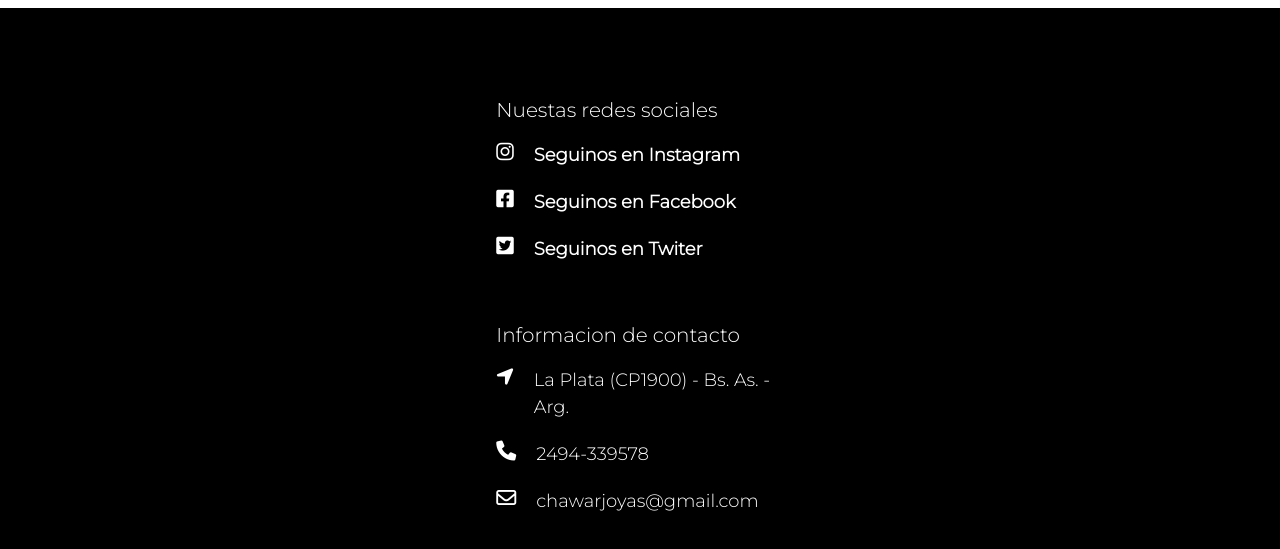
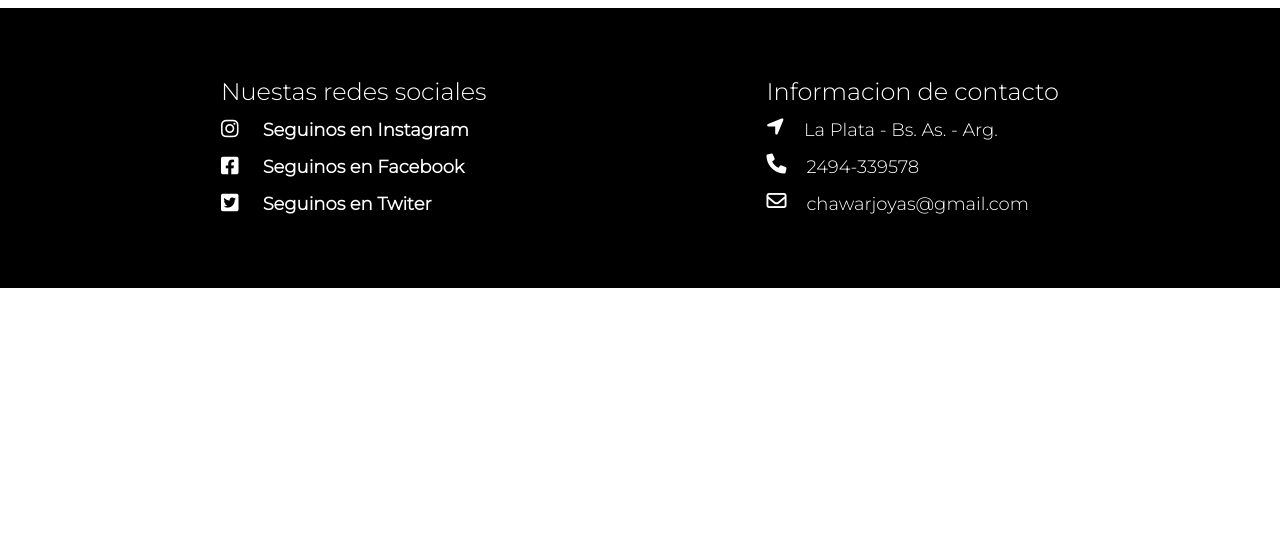
Before and after one commit to Bruno-Bonarelli/chawar-joyas-branch, a website: page index.html in a window 1280 px wide. Shown: the part 1067-1616 px from the top of the page. After the commit the page ends 1355 px from the top, so only its background shows below. Drawn offline with Linux system fonts and the light colour scheme.

Commit message:
version final uno

```diff
--- a/index.html
+++ b/index.html
@@ -146,7 +146,7 @@
                     <h4>Informacion de contacto</h4>
                     <div class="row2">
                         <i class="fas fa-location-arrow"></i>
-                        <label>La Plata (CP1900) - Bs. As. - Arg.</label>
+                        <label>La Plata - Bs. As. - Arg.</label>
 
                     </div>
 
--- a/sass/_media-queris-desktop.scss
+++ b/sass/_media-queris-desktop.scss
@@ -46,18 +46,13 @@
 
         ul li a {
             transition: all 10s ease 3;
-
         }
 
         ul li a:hover {
             color: $amarillo;
             box-shadow: 2px 2px 2px #e4e9e9da;
-
         }
-
     }
-
-
 
     #grid-header {
         display: grid;
@@ -79,7 +74,6 @@
                 width: 130px;
             }
         }
-
 
         ul {
             grid-area: navegacion;
@@ -429,11 +423,9 @@
     /* FOOOTER */
 
     //MIXING
-    @mixin tamaño ($ancho, $alto) {
-
+    @mixin tamaño($ancho, $alto) {
         width: $ancho;
         height: $alto;
-
     }
     //FIN MIXING
 
@@ -445,32 +437,124 @@
     //Maps
 
     footer {
-
         background-color: $secundario;
         color: $primario;
 
         .container-footer-all {
-
-
-            margin: auto;
             padding: 30px;
             background-color: $secundario;
+            margin-top: 40px;
+            margin-bottom: 40px;
 
             .container-body {
                 display: flex;
+                flex-direction: row;
                 justify-content: space-around;
                 background-color: $secundario;
+                margin-top: 0px;
+                margin-bottom: 0px;
+
+                .column1 {
+                    margin-right: 140px;
+
+                    .hilera label a {
+                        color: white;
+                        font-size: 18px;
+                        margin-top: 0px;
+                        text-decoration: none;
+                        list-style-type: none;
+                        margin-left: 20px;
+                        text-align: center;
+                    }
+
+                    .hilera {
+                        margin-top: 10px;
+
+                        background-color: $secundario;
+
+                        .fa-instagram {
+                            font-size: 20px;
+                        }
+
+                        .fa-facebook-square {
+                            font-size: 20px;
+                        }
+
+                        .fa-twitter-square {
+                            @extend .fa-facebook-square;
+                        }
+                    }
+
+                    .hilera img {
+                        @include tamaño(36px, 36px);
+                    }
+
+                    .hilera label {
+                        margin-top: 0px;
+                        color: $blanco;
+                    }
+
+                    .hilera label a:hover {
+                        color: $amarillo;
+                    }
+                }
+
+                .column2 {
+                    margin-top: 0px;
+                    margin-left: 140px;
+
+                    .row2 {
+                        label {
+                            margin-left: 0px;
+                            font-size: 18px;
+
+                        }
+                    }
+
+                    .row2 {
+                        margin-top: 10px;
+                        display: flex;
+                        max-width: auto;
+
+
+                        .fa-location-arrow {
+                            font-size: 20px ;
+                        }
+
+                        .fa-phone {
+                            font-size: 20px ;
+                        }
+
+                        .fa-envelope {
+                            font-size: 20px ;
+                        }
+
+
+                    }
+
+                    .row2 img {
+                        @include tamaño (36px, 36px)
+                    }
+
+                    .row2 label {
+                        margin-left: 20px;
+                        margin-top: 0px;
+                        max-width: 250px;
+                    }
+
+
+                }
 
 
 
-                .column1 {
-                    max-width: 600px;
+                /* .column1 {
+
                     background-color: $secundario;
 
 
                     .hilera {
                         margin-top: 20px;
-                        display: flex;
+
                         background-color: $secundario;
 
 
@@ -506,16 +590,16 @@
 
 
 
-                }
+                } */
 
-                .column1 h4 {
+                /* .column1 h4 {
                     font-size: 20px;
                     color: $blanco;
                 }
 
 
                 .column2 {
-                    max-width: 600px;
+
 
 
                     .row2 {
@@ -554,21 +638,14 @@
 
                 .column2 h4 {
                     font-size: 20px;
-                }
-
-
-
-
+                } */
             }
 
             .container-body a,
-                label {
-                    color: $blanco;
-                }
-
+            label {
+                color: $blanco;
+            }
         }
-
-
     }
 
     /* FINNNN */
```
Also changed, not shown: views/contacto.html (+1 -1 lines), views/producto.html (+1 -1 lines), views/quienes-somos.html (+1 -1 lines), views/talles.html (+1 -1 lines), micss/estilos.css.
